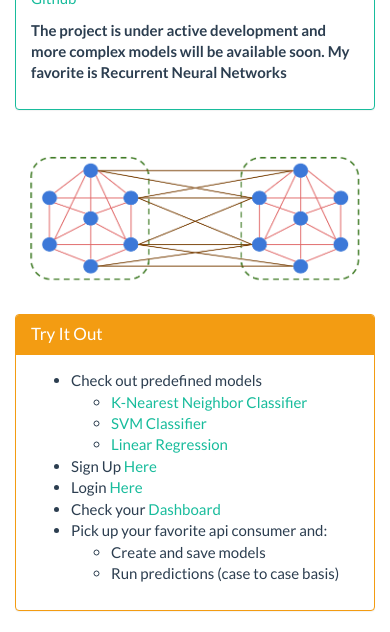
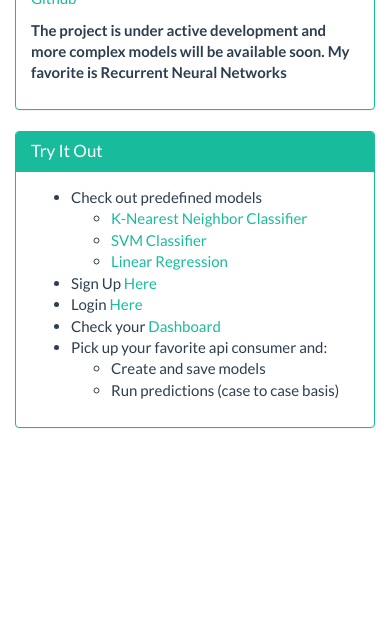
Before and after one commit to ramansah/ml_webapp, a Django app: page / in a window 390 px wide. Shown: the part 320-952 px from the top of the page. After the commit the page ends 748 px from the top, so only its background shows below. Run offline with Django 3.2, Linux system fonts and the light colour scheme; some libraries are stand-ins or nearby versions.

Commit message:
Updated readme
Introduced api decorator
Cleaned up home page UI

```diff
--- a/templates/home.html
+++ b/templates/home.html
@@ -18,19 +18,7 @@
                     <p><strong>The project is under active development and more complex models will be available soon. My favorite is Recurrent Neural Networks</strong></p>
                 </div>
             </div>
-        </div>
-
-        <div class="col-md-6">
-            <img class="img-responsive" src="{% static 'img/ml.png' %}">
-        </div>
-
-    </div>
-
-
-    <div class="row">
-        <div class="col-md-1"></div>
-        <div class="col-md-10">
-            <div class="panel panel-warning">
+            <div class="panel panel-success">
                 <div class="panel-heading">
                     <h4 class="panel-title">Try It Out</h4>
                 </div>
@@ -54,8 +42,8 @@
                 </div>
             </div>
         </div>
+
     </div>
-
 
 </div>
 
```
Also changed, not shown: portal/views/api.py (+19 -31 lines), portal/views/utils.py (added, +14 -0 lines), README.md.
